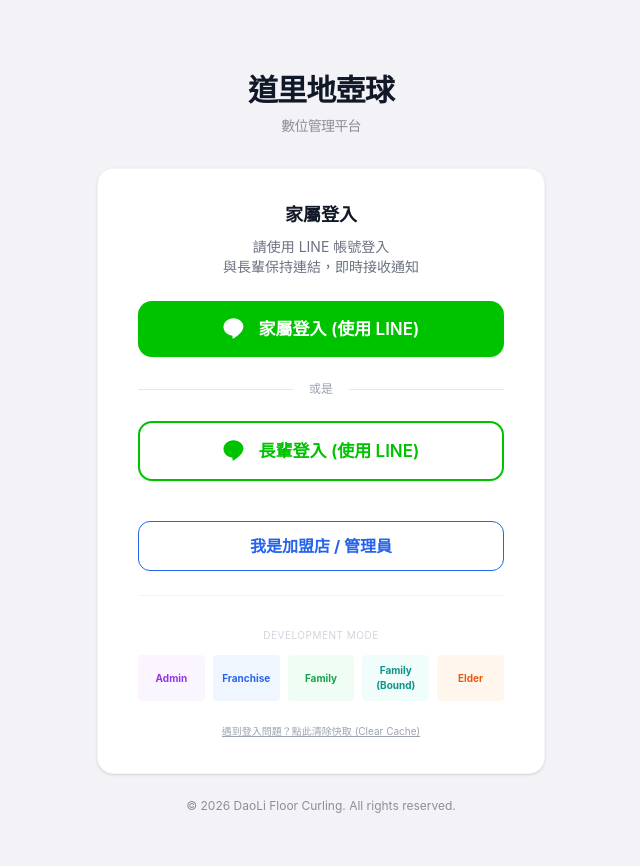
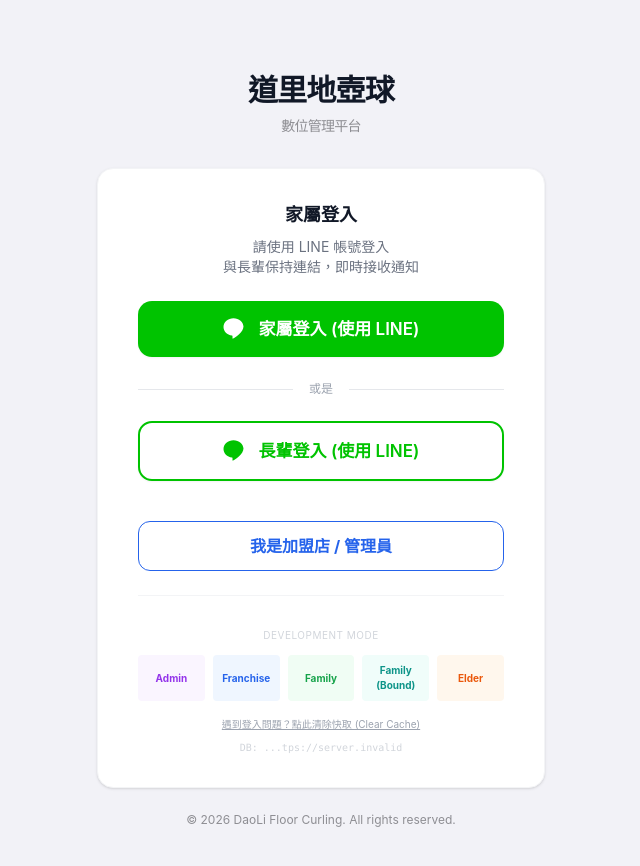
Before and after one commit to secrects2/Daoli2026, a Next.js app in the folder floor-curling-app/: page /login in a window 1280 px wide. Shown: the top 866 px of the page, without its empty margins (319-959 px from the left). Built offline with nearby package versions, Linux system fonts and the light colour scheme; no server answers.

Commit message:
Debug: Show DB Connection Info

```diff
--- a/floor-curling-app/app/login/login-form.tsx
+++ b/floor-curling-app/app/login/login-form.tsx
@@ -264,10 +264,13 @@ export default function LoginForm() {
                     <button onClick={() => handleQuickLogin('family_bound')} className="py-2 bg-teal-50 text-teal-600 rounded text-[10px] hover:bg-teal-100 font-bold">Family (Bound)</button>
                     <button onClick={() => handleQuickLogin('elder')} className="py-2 bg-orange-50 text-orange-600 rounded text-[10px] hover:bg-orange-100 font-bold">Elder</button>
                 </div>
-                <div className="text-center">
-                    <a href="/logout" className="text-[10px] text-gray-400 underline hover:text-gray-600">
+                <div className="text-center space-y-2">
+                    <a href="/logout" className="text-[10px] text-gray-400 underline hover:text-gray-600 block">
                         遇到登入問題？點此清除快取 (Clear Cache)
                     </a>
+                    <p className="text-[10px] text-gray-300 font-mono">
+                        DB: ...{process.env.NEXT_PUBLIC_SUPABASE_URL?.slice(-20)}
+                    </p>
                 </div>
             </div>
         </div>
```
